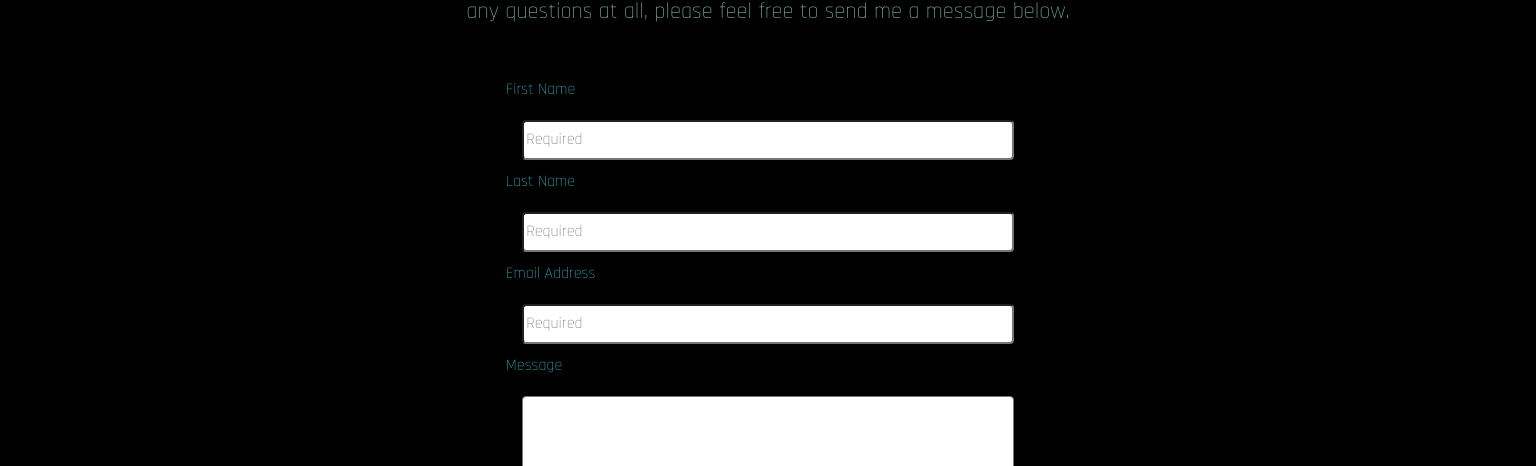
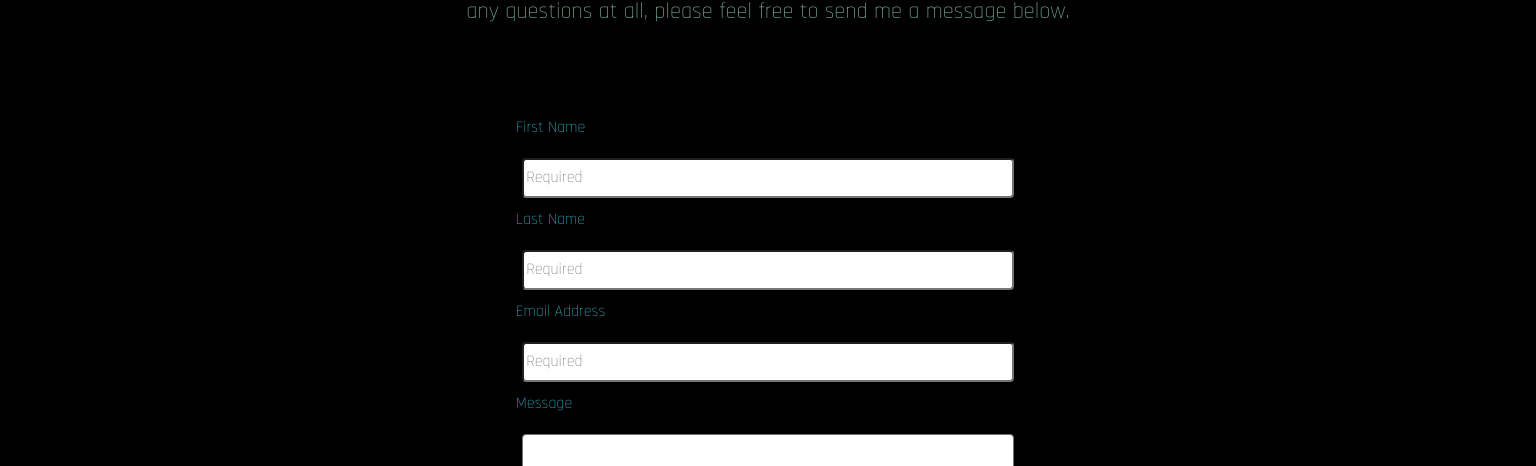
Before and after one commit to acurunner79/My-Portfolio-Frontend, a React (Create React App) app: page /contact in a window 1536 px wide. Shown: the part 305-771 px from the top of the page. Built offline with nearby package versions, Linux system fonts and the light colour scheme; no server answers.

Commit message:
styled the contact form a bit

```diff
--- a/src/components/about.css
+++ b/src/components/about.css
@@ -6,6 +6,7 @@
 #contact-header{
     text-align: center;
     padding: 20px;
+    margin-bottom: 40px !important;
 }
 
 label.contact-label{
@@ -52,10 +53,23 @@ label.contact-label{
 
     label.contact-label{
         margin-left: 45px;
+        position: relative;
     }
 
     form{
         width: 40%;
     }
+}
 
+@media(min-width: 1440px){
+    label.contact-label{
+        margin-left: 55px;
+
+    }
 }
+
+@media(min-width: 2500px){
+    label.contact-label{
+        margin-left: 105px;
+    }
+}
```
